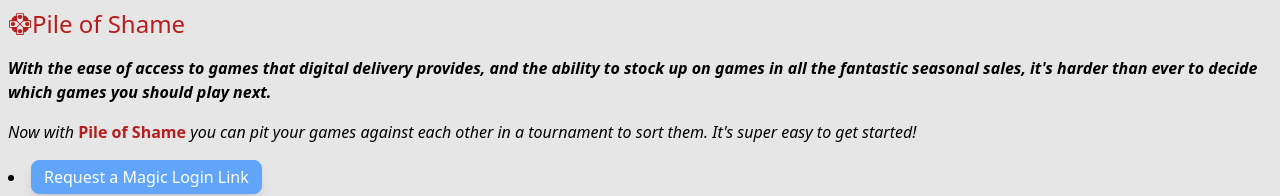
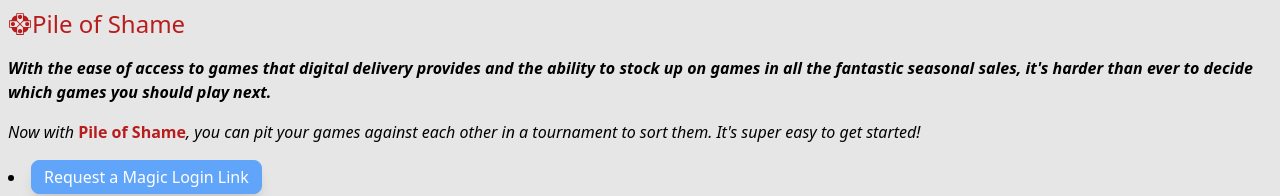
Before and after one commit to bodiddlie/madness-frontend, a React (Create React App) app: page / in a window 1280 px wide. Shown: the top 196 px of the page. Built offline with nearby package versions, Linux system fonts and the light colour scheme.

Commit message:
fixed typo

```diff
--- a/src/home.jsx
+++ b/src/home.jsx
@@ -37,7 +37,7 @@
     return (
       <div className="flex flex-col p-2">
         <p className="mb-4 italic font-bold">
-          With the ease of access to games that digital delivery provides, and
+          With the ease of access to games that digital delivery provides and
           the ability to stock up on games in all the fantastic seasonal sales,
           it's harder than ever to decide which games you should play next.
         </p>
@@ -45,8 +45,8 @@
           Now with{' '}
           <span className="not-italic font-bold text-red-700">
             Pile of Shame
-          </span>{' '}
-          you can pit your games against each other in a tournament to sort
+          </span>
+          , you can pit your games against each other in a tournament to sort
           them. It's super easy to get started!
         </p>
         <ul className="list-disc list-inside mb-4">
```
